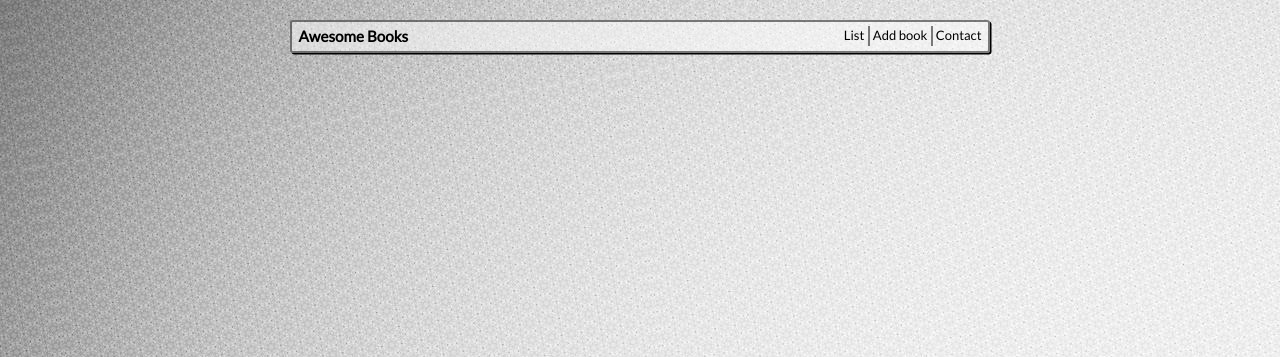
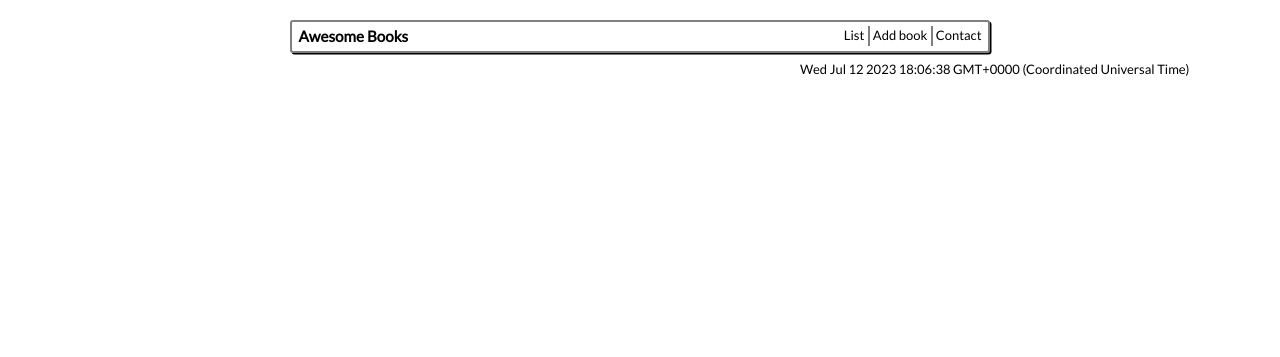
Before and after one commit to Xghayor/Awesome-Books, a website: page index.html in a window 1280 px wide. Shown: the top 357 px of the page. Drawn offline with Linux system fonts and the light colour scheme.

Commit message:
Fix linter errors

```diff
--- a/display.js
+++ b/display.js
@@ -46,3 +46,8 @@
     contact.classList.remove('hidden');
   }
 });
+
+const date = new Date();
+const currentTime = document.getElementById('get-time');
+
+currentTime.innerHTML = date;
--- a/index.html
+++ b/index.html
@@ -22,7 +22,12 @@
                     <li class="nav-item"><a href="#contact" class="nav-link" id="contact-link">Contact</a></li>
                 </ul>
             </nav>
+
         </header>
+
+        <div class="time-container">
+            <p id="get-time">new time</p>
+        </div>
 
         <section class="section-one" id="list">
             <h1 class="header-title">All awesome Books</h1>
--- a/styles.css
+++ b/styles.css
@@ -9,7 +9,6 @@
 body {
   font-family: 'lato', sans-serif;
   font-size: small;
-  background-image: url(./images/R\ \(1\).jpg);
   line-height: 1.5;
 }
 
@@ -21,10 +20,7 @@
   border: 2px solid rgba(0, 0, 0, 0.5);
   box-shadow: 1.5px 1.5px;
   cursor: pointer;
-
 }
-
-
 
 ul {
   list-style: none;
@@ -163,3 +159,9 @@
 .footer p:last-of-type {
   font-size: smaller;
 }
+
+.time-container {
+  position: absolute;
+  left: 800px;
+  top: 60px;
+}
```
Lines whose indentation alone changed are shown as unchanged.
